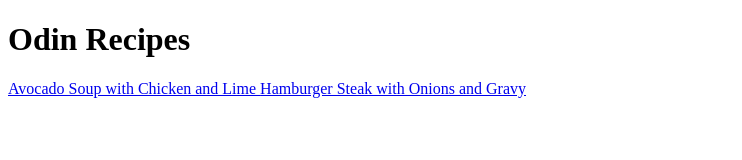
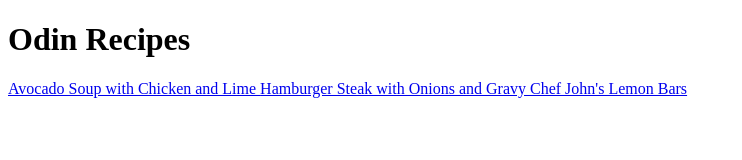
Before and after one commit to JevgenijsMajevskis/odin-recipes, a plain HTML site: page index.html in a window 1280 px wide. Shown: the whole page, without its empty margins (0-742 px from the left). Drawn offline with Linux system fonts and the light colour scheme.

Commit message:
Edit index.html
Added a link to lemon-bars.html.

```diff
--- a/index.html
+++ b/index.html
@@ -13,5 +13,8 @@
       <a href="recipes/hamburger-steak.html">
         Hamburger Steak with Onions and Gravy
       </a>
+      <a href="recipes/lemon-bars.html">
+        Chef John's Lemon Bars
+      </a>
     </body>
 </html>
```
